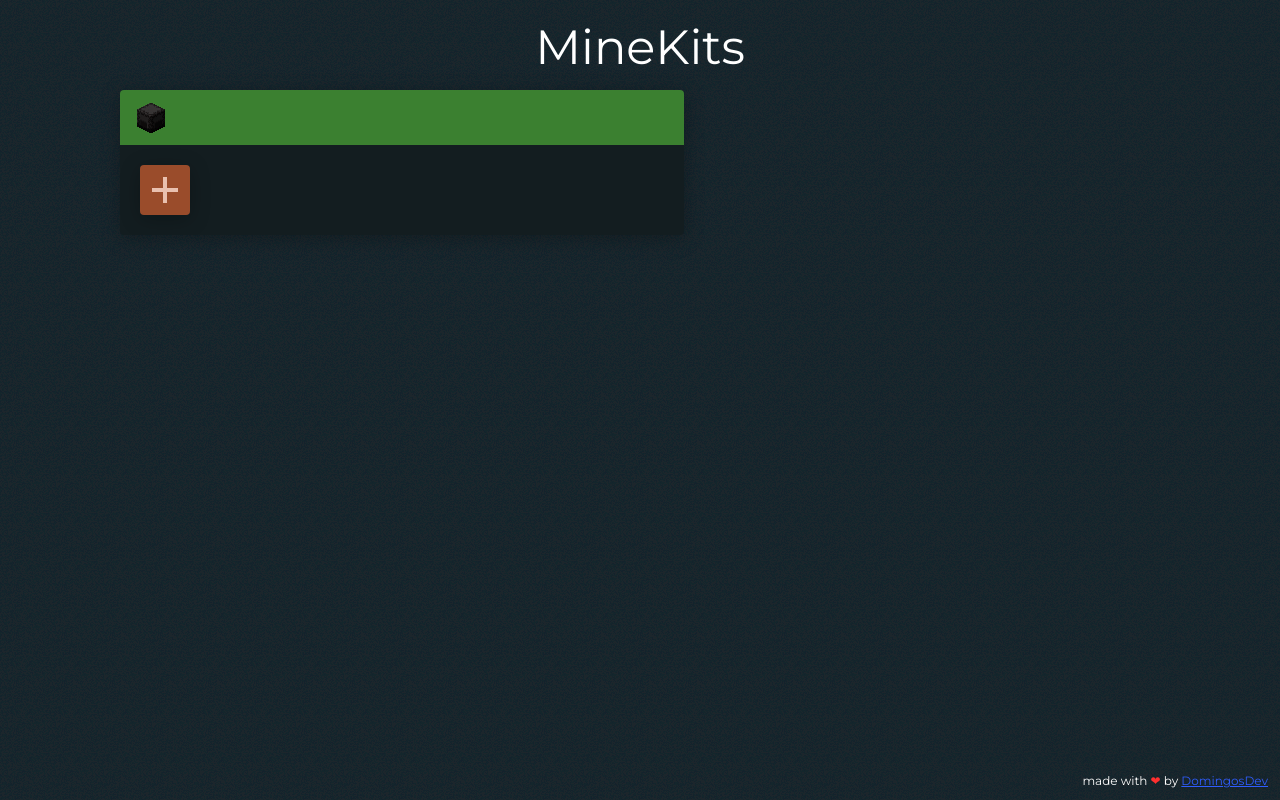
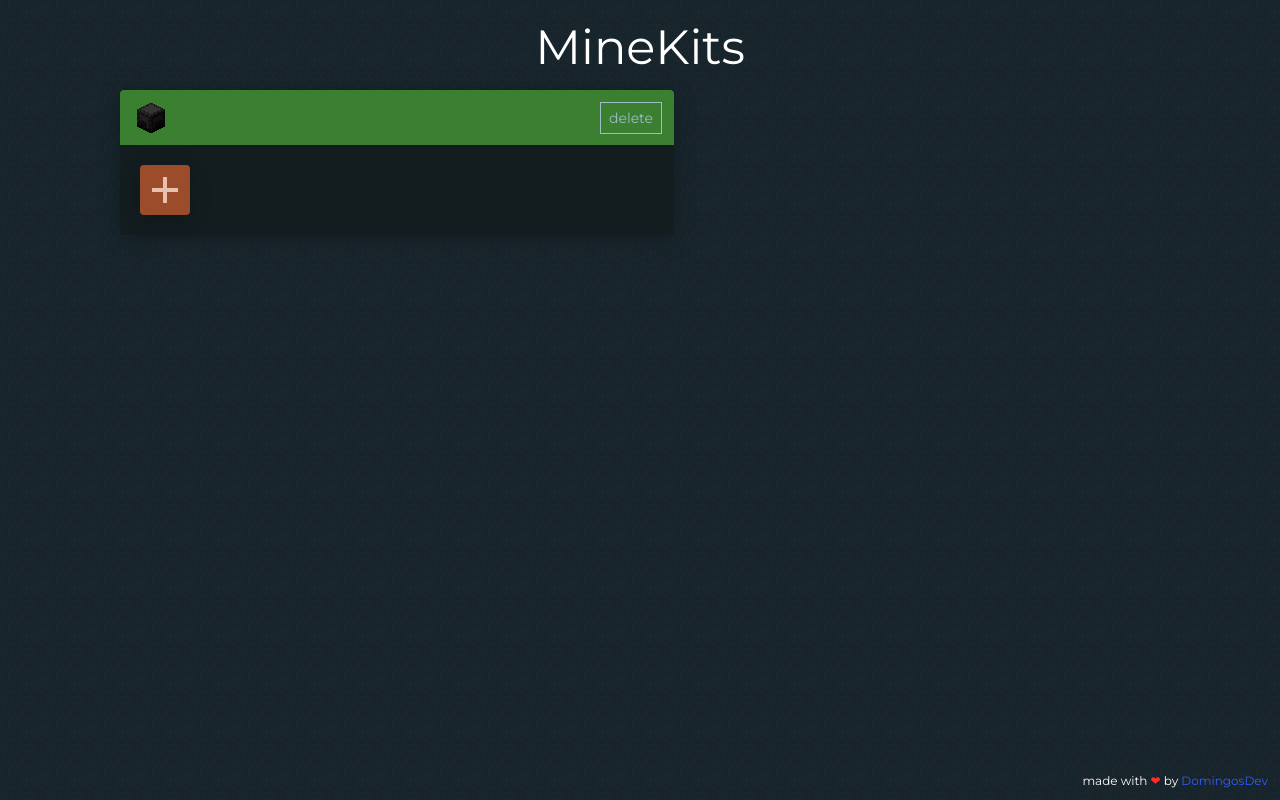
Before and after one commit to DomingosDev/minekits, a React (Create React App) app: page /kit/1/1 in a window 1280 px wide. Built offline with nearby package versions, Linux system fonts and the light colour scheme.

Commit message:
feat: Kit and Item CRUD

```diff
--- a/src/components/ItemDetail.tsx
+++ b/src/components/ItemDetail.tsx
@@ -3,8 +3,10 @@ import mermaid from "mermaid";
 import Item from '../modules/minecraft/Item';
 import { Item as KitItem } from '../modules/kits/Item';
 import Enchantment from '../modules/minecraft/Enchantment';
+import { useNavigate } from "react-router-dom";
 
 export default function ItemDetail(props:any) {
+    const navigate = useNavigate();
     let {item, calc, setItem, kit} = props;
 
     let itemGroups = item.groups;
@@ -22,8 +24,9 @@ export default function ItemDetail(props:any) {
     return (
         <div className="detail_sidebar">
             <div className="detail_header">
-                <i onClick={setSelector.bind(null, true)} className={"sprite is-menu ".concat(getClassesByItemName(item.name))}></i>
+                <i onClick={setSelector.bind(null, !selectorMenuIsOpen)} className={"sprite is-menu ".concat(getClassesByItemName(item.name))}></i>
                 {item.name}
+                <span className="delete-button" onClick={deleteItem}>delete</span>
                 <div className={"item-selector ".concat((selectorMenuIsOpen)? 'is-active' : '')}>
                     {itemSelectorList}
                 </div>
@@ -138,7 +141,16 @@ export default function ItemDetail(props:any) {
         item.itemId = selected.id;
         item.save();
         setSelector(false)
+
+        navigate(`/item/${kit.id}/${item.id}/${selected.name}`);
         setItem(KitItem.findOne(`id = ${item.id}`));
     }
 
+    function deleteItem(){
+        if( !window.confirm(`You really want to delete '${item.name}'?`) ) return;
+        item.enchantments.forEach((enchantment: Enchantment) => enchantment.delete() )
+        item.delete()
+        navigate(`/kit/${kit.id}/${kit.name}`)
+    }
+
 }
--- a/src/components/KitDetail.tsx
+++ b/src/components/KitDetail.tsx
@@ -1,16 +1,23 @@
 import { useState } from 'react';
-import { Link, useParams} from 'react-router-dom';
-import { Kit } from '../modules/kits/Kit';
-import { Item } from '../modules/kits/Item';
+import { Link, useParams, useLocation, useNavigate} from 'react-router-dom';
 import Calculator from '../modules/calculator/Calculator';
 import ItemDetail from './ItemDetail';
+import NewItem from './NewItem';
+import { Item } from '../modules/kits/Item';
+import { Kit } from '../modules/kits/Kit';
+import { Enchantment } from '../modules/kits/Enchantment';
+
 
 export default function KitDetail() {
-    let { kitId,itemId,name } = useParams();
-    let kit = Kit.findOne(`id = ${kitId}`);
-    let [item, setItem] = useState((itemId)? kit.getItem(itemId) : '');
+    const navigate = useNavigate();
+    let { kitId,itemId,name } = useParams()
+    let kit = Kit.findOne(`id = ${kitId}`)
+    let newItem = useLocation().pathname == `/item/${kit.id}/new`
+    let [item, setItem] = useState((itemId)? kit.getItem(itemId) : '')
     let calc = new Calculator();
+    let items = kit.items;
 
+    items.sort((a:any, b:any) => a.id - b.id);
     Kit.current = kit;
 
     return (
@@ -20,25 +27,31 @@ export default function KitDetail() {
                     <div className="detail_header">
                         <i className="sprite is-shulker-box"></i>
                         {kit.name}
+                        <span className="delete-button" onClick={deleteKit} >delete</span>
                     </div>
                     <div className="detail_item-list">
                         {
-                            kit.items.map((item: any) => {
+                            items.map((item: any) => {
                                 return (
-                                    <Link onClick={()=>{setItem(kit.getItem(item.id));}} to={'/item/'.concat(kit.id, '/', item.id, '/', item.name)} className={"detail_item ".concat((itemId == item.id)? 'is-selected' : '')} key={item.id}>
+                                    <Link
+                                        onClick={()=>{setItem(kit.getItem(item.id));}}
+                                        to={ (itemId == item.id)? `/kit/${kitId}/${kit.name}` : `/item/${kit.id}/${item.id}/${item.name}`}
+                                        className={"detail_item ".concat((itemId == item.id)? 'is-selected' : '')}
+                                        key={item.id}
+                                    >
                                         <i className={'sprite '.concat(getClassesByItemName(item.name))}></i>
                                     </Link>
                                 )
                             })
                         }
 
-                        <Link to={'/item/new'} className="detail_item is-new" key="new"></Link>
+                        <Link to={`/item/${kitId}/new`} className="detail_item is-new" key="new"></Link>
                     </div>
                 </div>
             </div>
 
-            {(item)? <ItemDetail item={item} calc={calc} setItem={setItem} kit={kit} /> : '' }
-
+            {(itemId)? <ItemDetail item={item} calc={calc} setItem={setItem} kit={kit} /> : '' }
+            {(newItem)? <NewItem setItem={setItem} kit={kit} /> : '' }
 
         </div>
     );
@@ -49,4 +62,14 @@ export default function KitDetail() {
                 .join(' ')
     }
 
+    function deleteKit(){
+        if( !window.confirm(`You really want to delete '${kit.name}' kit?`) ) return;
+        items.forEach((item: Item)=>{
+            item.enchantments.forEach((enchantment: Enchantment) => enchantment.delete() )
+            item.delete()
+        });
+        kit.delete()
+        navigate("/")
+    }
+
 }
--- /dev/null
+++ b/src/components/NewItem.tsx
@@ -0,0 +1,41 @@
+import { useState, useEffect } from 'react';
+import Item from '../modules/minecraft/Item';
+import { Item as KitItem } from '../modules/kits/Item';
+import { useNavigate } from "react-router-dom";
+
+export default function NewItem(props:any) {
+    let {kit, setItem} = props;
+    let item = new KitItem()
+    let itemGroups = item.groups
+    let itemSelectorList = Item.all().map((item: Item) => (<i key={item.id.toString()} onClick={selectItem.bind(null, item)} className={"sprite ".concat(getClassesByItemName(item.name.toString()))}></i>))
+    let navigate = useNavigate();
+
+    item.kitId = kit.id;
+    item.itemId = 1;
+
+    return (
+        <div className="detail_sidebar">
+            <div className="detail_header is-new-item">
+                Select the item type
+            </div>
+            <div className={"item-selector is-active"}>
+                {itemSelectorList}
+            </div>
+        </div>
+    )
+
+    function getClassesByItemName(name: string){
+        return name.split(' ')
+                .map( (slice: string) => 'is-'.concat(slice.toLocaleLowerCase()) )
+                .join(' ')
+    }
+
+    function selectItem(selected:Item){
+        item.itemId = selected.id;
+        item.save();
+
+        navigate(`/item/${kit.id}/${item.id}/${selected.name}`);
+        setItem(KitItem.findOne(`id = ${item.id}`));
+    }
+
+}
--- a/src/modules/kits/Kit.ts
+++ b/src/modules/kits/Kit.ts
@@ -25,11 +25,6 @@ export class Kit extends Model{
         this.save();
 
         let kitItem = new KitItem();
-        /*
-            public item_id: Number = 0;
-            public kit_id: Number = 0;
-        */
-
         kitItem.itemId  = item.id;
         kitItem.kitId   = this.id;
         kitItem.save();
--- a/src/style/app.css
+++ b/src/style/app.css
@@ -57,11 +57,14 @@ table {
 .kit.is-plus, .detail_item.is-new {
   background-color: #9A4C2B; }
 
-.detail_item.is-selected, .item-selector {
+.detail_item.is-selected, .detail_header .item-selector {
   background-color: #6A9E39; }
 
-.kit, .detail_main, .detail_item, .detail_sidebar {
+.kit, .detail_main, .detail_item, .detail_sidebar, .detail_header .item-selector {
   box-shadow: 0px 4px 20px rgba(0, 0, 0, 0.25); }
+
+a {
+  text-decoration: none; }
 
 body {
   margin: 0;
@@ -138,10 +141,10 @@ body {
     display: flex;
     text-align: center;
     justify-content: center;
-    width: 100%;
     color: #9EBCC7;
     height: 50px;
-    margin-top: auto; }
+    margin-top: auto;
+    padding: 0 10px; }
   .kit .sprite {
     align-self: center;
     margin-top: auto; }
@@ -197,32 +200,30 @@ body {
   .sprite.is-flow {
     background-position: -128px -288px; }
 
-.detail_main, .detail_sidebar {
-  border-radius: 4px;
-  max-width: 564px;
-  width: 100%;
-  overflow: hidden; }
-
 .detail {
   display: flex;
   width: 100%; }
   .detail_body {
     width: 100%;
-    max-width: 564px; }
+    max-width: 554px; }
   .detail_header {
     display: flex;
     align-items: center;
     height: 55px;
     position: relative;
     z-index: 10;
-    color: #9EBCC7; }
+    color: #9EBCC7;
+    border-radius: 4px 4px 0 0; }
     .detail_header .sprite {
       margin: 0 15px; }
+    .detail_header.is-new-item {
+      padding-left: 20px; }
   .detail_item-list {
     padding: 20px;
     padding-left: 12px;
     padding-bottom: 12px;
-    display: flex; }
+    display: flex;
+    flex-wrap: wrap; }
   .detail_item {
     width: 50px;
     height: 50px;
@@ -247,7 +248,9 @@ body {
         transform: translate(-50%, -50%) rotate(90deg); }
   .detail_sidebar {
     width: 100%;
-    margin-left: 20px; }
+    margin-left: 20px;
+    border-radius: 4px;
+    max-width: 466px; }
 
 .item_enchantments {
   padding: 20px;
@@ -315,20 +318,41 @@ body {
     transition: opacity 300ms ease-out; }
 
 .item-selector {
+  top: 100%;
+  max-width: 270px;
+  margin: 10px auto; }
+  .item-selector .sprite {
+    margin: 0;
+    margin-right: 13px;
+    cursor: pointer; }
+
+.detail_header .sprite {
+  cursor: pointer; }
+
+.detail_header .item-selector {
   position: absolute;
-  top: 100%;
   padding: 0;
-  max-width: 270px;
   opacity: 0;
   max-height: 0;
-  overflow: hidden; }
-  .item-selector.is-active {
+  overflow: hidden;
+  margin: 0;
+  border-radius: 0 0 4px 0; }
+  .detail_header .item-selector.is-active {
     opacity: 1;
     max-height: 340px;
     padding: 10px 0;
     padding-left: 12px;
     transition: opacity 100ms ease-out, max-height 300ms ease-out, padding 0ms 0ms; }
-  .item-selector .sprite {
-    margin: 0;
-    margin-right: 13px;
-    cursor: pointer; }
+
+.delete-button {
+  font-size: 14px;
+  color: #9EBCC7;
+  border: solid 1px #9EBCC7;
+  margin-left: auto;
+  margin-right: 12px;
+  padding: 8px;
+  cursor: pointer;
+  transition: all 150ms ease-in; }
+  .delete-button:hover {
+    background: #9A4C2B;
+    transition: all 300ms ease-out; }
--- a/src/style/app.sass
+++ b/src/style/app.sass
@@ -1,6 +1,8 @@
 @import reset
 @import placeholders
 
+a
+    text-decoration: none
 
 body
     margin: 0
@@ -85,10 +87,10 @@ body
         display: flex
         text-align: center
         justify-content: center
-        width: 100%
         color: #9EBCC7
         height: 50px
         margin-top: auto
+        padding: 0 10px
 
     .sprite
         align-self: center
@@ -147,25 +149,17 @@ body
 
 
 
-%sidebar-rounded
-    border-radius: 4px
-    max-width: 564px
-    width: 100%
-    overflow: hidden
-
-
 .detail
     display: flex
     width: 100%
 
     &_body
         width: 100%
-        max-width: 564px
+        max-width: 554px
 
     &_main
         @extend %dark-metal-bg
         @extend %shadow
-        @extend %sidebar-rounded
 
     &_header
         @extend %forest-green-bg
@@ -175,13 +169,17 @@ body
         position: relative
         z-index: 10
         color: #9EBCC7
+        border-radius: 4px 4px 0 0
         .sprite
             margin: 0 15px
+        &.is-new-item
+            padding-left: 20px
     &_item-list
         padding: 20px
         padding-left: 12px
         padding-bottom: 12px
         display: flex
+        flex-wrap: wrap
     &_item
         @extend %gun-metal-bg
         @extend %shadow
@@ -210,11 +208,12 @@ body
             &:after
                 transform: translate(-50%, -50%) rotate(90deg)
     &_sidebar
+        @extend %shadow
+        @extend %dark-metal-bg
         width: 100%
         margin-left: 20px
-        @extend %dark-metal-bg
-        @extend %shadow
-        @extend %sidebar-rounded
+        border-radius: 4px
+        max-width: 466px
 
 .item
     &_enchantments
@@ -280,22 +279,44 @@ body
         transition: opacity 300ms ease-out
 
 .item-selector
-    @extend %aspargus-bg
-    position: absolute
     top: 100%
-    padding: 0
     max-width: 270px
-    opacity: 0
-    max-height: 0
-    overflow: hidden
-    &.is-active
-        opacity: 1
-        max-height: 340px
-        padding: 10px 0
-        padding-left: 12px
-        transition: opacity 100ms ease-out, max-height 300ms ease-out, padding 0ms 0ms
-
+    margin: 10px auto
     .sprite
         margin: 0
         margin-right: 13px
         cursor: pointer
+
+.detail_header
+    .sprite
+        cursor: pointer
+    .item-selector
+        @extend %aspargus-bg
+        @extend %shadow
+        position: absolute
+        padding: 0
+        opacity: 0
+        max-height: 0
+        overflow: hidden
+        margin: 0
+        border-radius: 0 0 4px 0
+        &.is-active
+            opacity: 1
+            max-height: 340px
+            padding: 10px 0
+            padding-left: 12px
+            transition: opacity 100ms ease-out, max-height 300ms ease-out, padding 0ms 0ms
+
+.delete-button
+    font-size: 14px
+    color: #9EBCC7
+    border: solid 1px #9EBCC7
+    margin-left: auto
+    margin-right: 12px
+    padding: 8px
+    cursor: pointer
+    transition: all 150ms ease-in
+
+    &:hover
+        background: #9A4C2B
+        transition: all 300ms ease-out
--- a/tsconfig.json
+++ b/tsconfig.json
@@ -18,7 +18,7 @@
     "resolveJsonModule": true,
     "isolatedModules": true,
     "noEmit": true,
-    "jsx": "react-jsx"
+    "jsx": "react-jsx",
   },
   "include": [
     "src"
```
Also changed, not shown: src/App.tsx (+8 -6 lines), src/components/KitList.tsx (+15 -2 lines).
